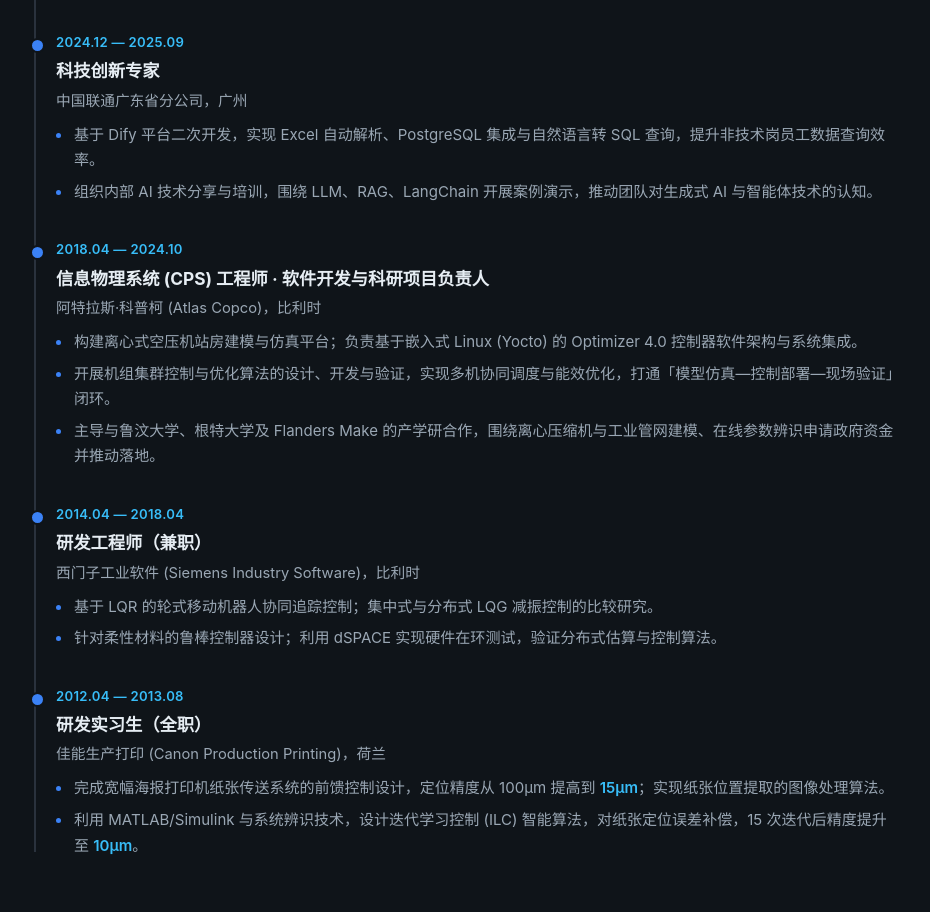
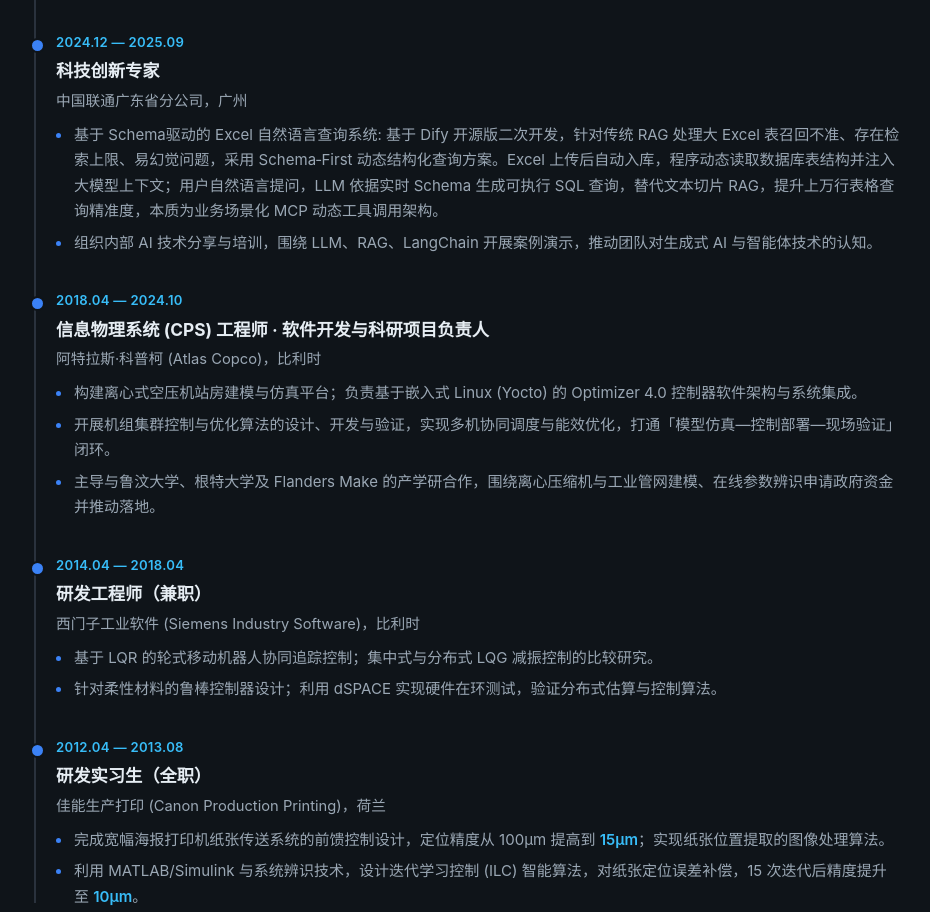
Before and after one commit to XZhang2020/XZhang2020.github.io, a plain HTML site: page index.html in a window 1280 px wide. Shown: the part 1261-2173 px from the top of the page, without its empty margins (176-1106 px from the left). Drawn offline with Linux system fonts and the light colour scheme.

Commit message:
update dify description

```diff
--- a/index.html
+++ b/index.html
@@ -255,7 +255,7 @@ html[lang="en"] [data-lang-en] { display: revert; }
       <div class="tl-role"><span data-lang-zh>科技创新专家</span><span data-lang-en>Technology Innovation Expert</span></div>
       <div class="tl-org"><span data-lang-zh>中国联通广东省分公司，广州</span><span data-lang-en>China Unicom Guangdong Branch, Guangzhou</span></div>
       <ul>
-        <li><span data-lang-zh>基于 Dify 平台二次开发，实现 Excel 自动解析、PostgreSQL 集成与自然语言转 SQL 查询，提升非技术岗员工数据查询效率。</span><span data-lang-en>Built on Dify: automated Excel parsing, PostgreSQL integration and natural-language-to-SQL, boosting data-query efficiency for non-technical staff.</span></li>
+        <li><span data-lang-zh>基于 Schema驱动的 Excel 自然语言查询系统: 基于 Dify 开源版二次开发，针对传统 RAG 处理大 Excel 表召回不准、存在检索上限、易幻觉问题，采用 Schema‑First 动态结构化查询方案。Excel 上传后自动入库，程序动态读取数据库表结构并注入大模型上下文；用户自然语言提问，LLM 依据实时 Schema 生成可执行 SQL 查询，替代文本切片 RAG，提升上万行表格查询精准度，本质为业务场景化 MCP 动态工具调用架构。</span><span data-lang-en>Built on Dify: automated Excel parsing, PostgreSQL integration and natural-language-to-SQL, boosting data-query efficiency for non-technical staff.</span></li>
         <li><span data-lang-zh>组织内部 AI 技术分享与培训，围绕 LLM、RAG、LangChain 开展案例演示，推动团队对生成式 AI 与智能体技术的认知。</span><span data-lang-en>Ran internal AI training on LLM, RAG and LangChain, driving team adoption of generative AI and agent technologies.</span></li>
       </ul>
     </div>
```
